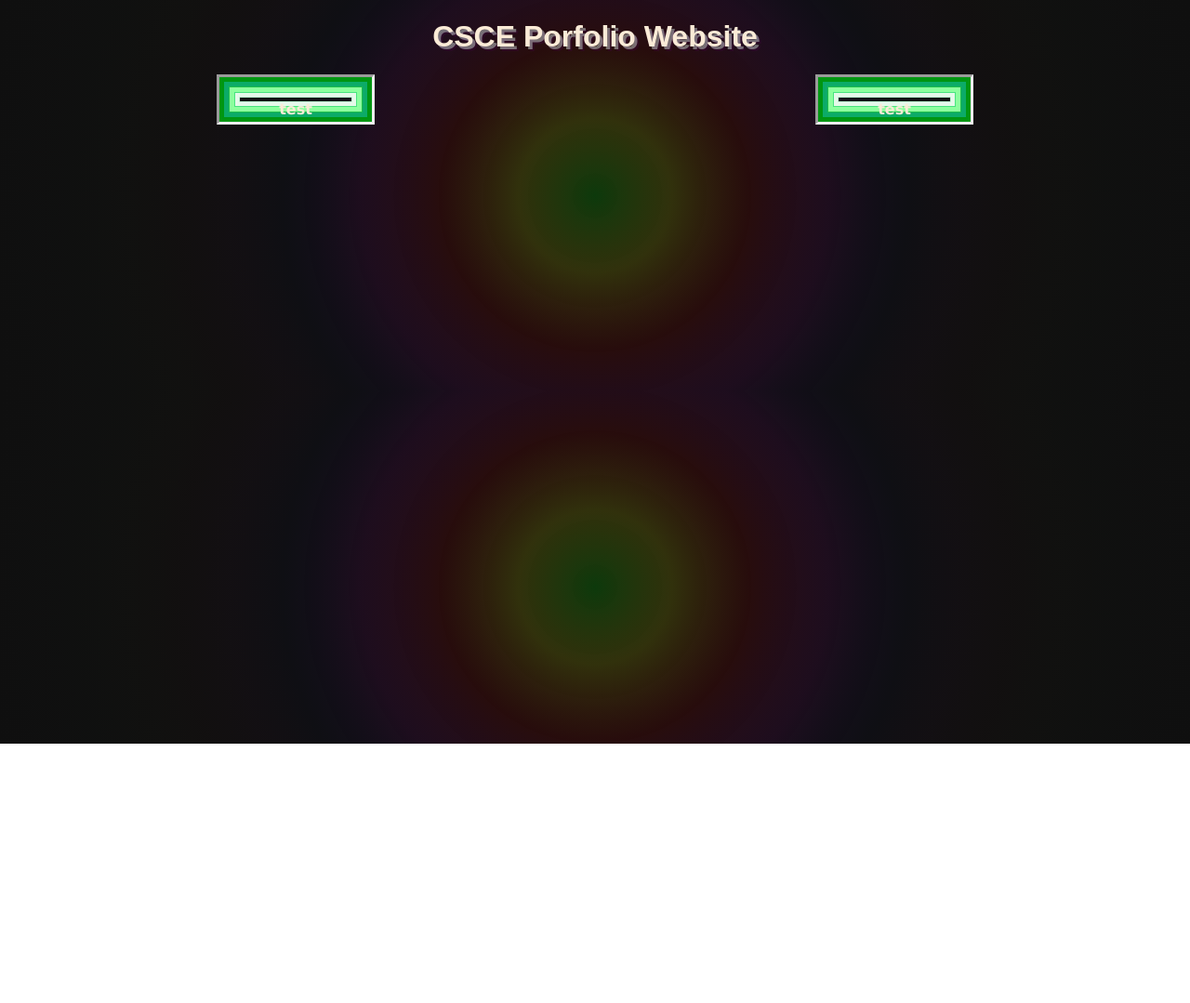
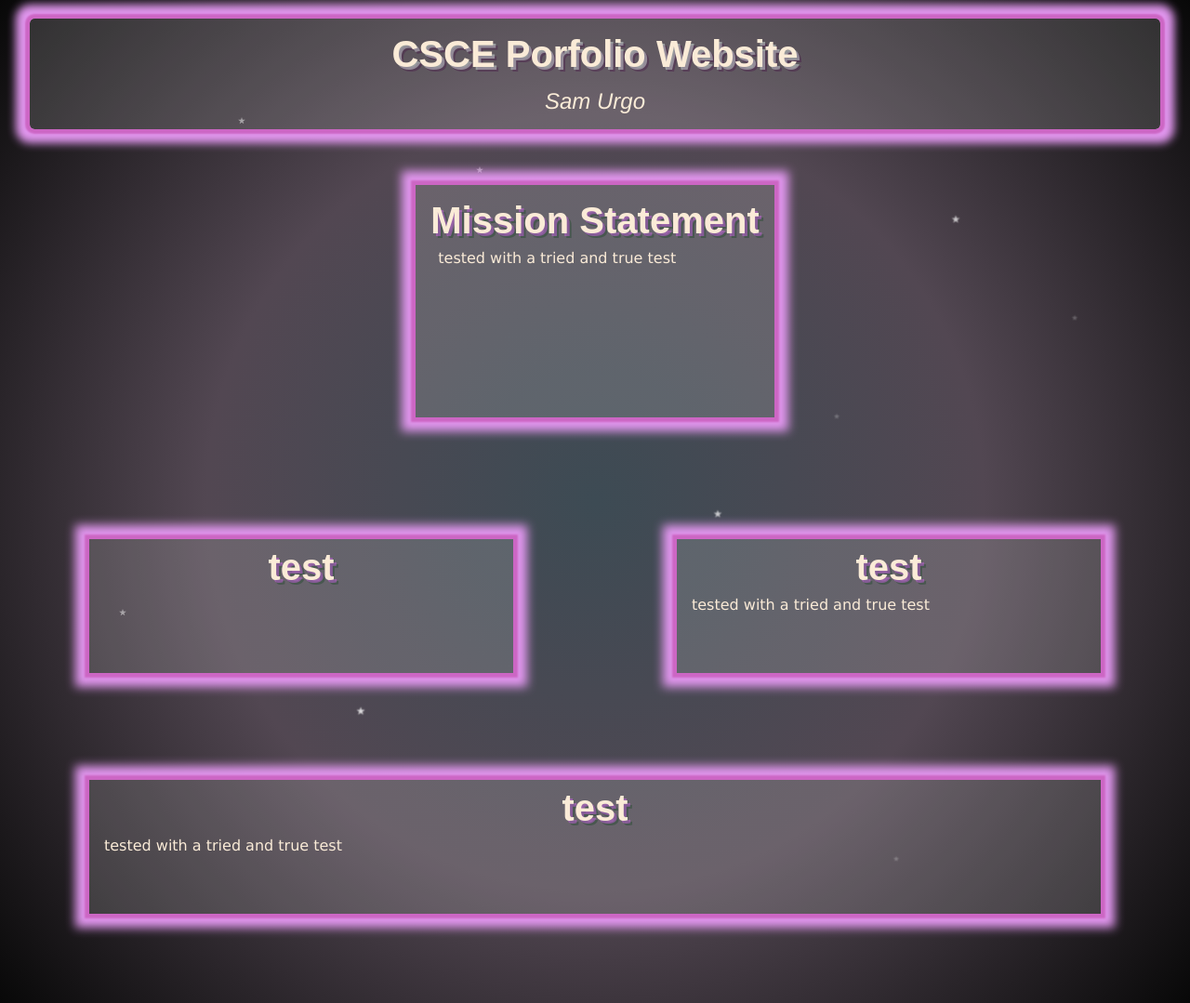
Before and after one commit to sau1401/csce_website, a plain HTML site: page index.html in a window 1280 px wide. Shown: the whole page at 93% size. Before the commit the page ends 800 px from the top, so only its background shows below. Drawn offline with Linux system fonts and the light colour scheme.

Commit message:
added a lot more content
added stars, better boxes, a header, and then some misc text that will be filled out later.

```diff
--- a/css/main.css
+++ b/css/main.css
@@ -1,55 +1,241 @@
+* {
+    margin: 0;
+    padding: 0;
+    box-sizing: border-box;
+}
+
 body {
     margin: 0;
     font-family: "Lucida Sans";
-    background: radial-gradient(
-        circle in hsl longer hue,
-        rgba(5, 51, 4, 0.97),
-        rgba(0, 0, 5, 0.94),
-        rgba(0, 0, 0, 0.94) 100%
-    );
-    background-position: center;
+    background: radial-gradient(circle, rgba(61, 75, 84, 1) 0%, rgba(82, 71, 82, 1) 50%, rgba(8, 8, 8, 1) 100%);
     align-items: center;
     justify-content: center;
-    height: 50vh;
+    min-height: 100vh;
+    overflow: hidden;
+    position: relative;
+    overflow-y: scroll;
 }
 
 body h1 {
     font-family: fantasy;
+    font-weight: bolder;
+    text-align: center;
+    text-shadow:
+        3px 3px rgba(235, 252, 247, 0.41),
+        5px 5px rgba(66, 7, 66, 0.32);
+    color: antiquewhite;
+    font-size: 2.5rem;
+}
+
+body h2 {
+    font-family: "Franklin Gothic Medium";
     font-weight: bold;
     text-align: center;
     text-shadow:
         3px 3px rgba(235, 252, 247, 0.41),
         5px 5px rgba(66, 7, 66, 0.32);
     color: antiquewhite;
+    font-size: 1.5rem;
 }
 
-.grid {
-    display: flex;
-    grid-template-rows: repeat(auto-fit, minmax(0.1fr, 1fr));
-    gap: 1vh;
+body p {
+    font-family: "Franklin Gothic Medium";
+    font-weight: lighter;
+    text-align: center;
+    color: antiquewhite;
+    font-size: 1.5rem;
+    margin-top: 0.9rem;
 }
 
-.box {
-    max-height: 5vh;
-    max-width: 6vw;
-    margin: auto;
-    border: inset;
-    box-shadow:
-        inset #009612 0 0 0 5px,
-        inset #059c28 0 0 0 1px,
-        inset #0cab68 0 0 0 10px,
-        inset #1fbd4a 0 0 0 11px,
-        inset #8cff9e 0 0 0 16px,
-        inset #48e47f 0 0 0 17px,
-        inset #e5f9ea 0 0 0 21px,
-        inset #bff7d3 0 0 0 22px;
-    padding-left: 5vw;
-    padding-right: 5vw;
-    padding-top: 0.5vh;
-    padding-bottom: 0.5vh;
-    text-align: center auto;
+/* star logic */
+.starry-background {
+    position: absolute;
+    top: 0;
+    left: 0;
+    width: 100%;
+    height: 100%;
+    overflow: hidden;
+    z-index: -1;
 }
 
-.box h4 {
+.star {
+    position: absolute;
+    width: 0.5rem;
+    aspect-ratio: 1;
+    background: rgba(255, 255, 255, 0.8);
+    clip-path: polygon(50% 0, 79% 90%, 2% 35%, 98% 35%, 21% 90%);
+    animation: twinkle 2s infinite ease-in-out alternate;
+}
+
+@keyframes twinkle {
+    from {
+        opacity: 0.2;
+        transform: scale(0.8);
+    }
+    to {
+        opacity: 1;
+        transform: scale(1.2);
+    }
+}
+
+/* generate various stars */
+.star:nth-child(1) {
+    top: 10%;
+    left: 20%;
+    animation-delay: 0s;
+}
+.star:nth-child(2) {
+    top: 40%;
+    left: 70%;
+    animation-delay: 0.5s;
+}
+.star:nth-child(3) {
+    top: 80%;
+    left: 50%;
+    animation-delay: 1s;
+}
+.star:nth-child(4) {
+    top: 30%;
+    left: 90%;
+    animation-delay: 1.5s;
+}
+.star:nth-child(5) {
+    top: 60%;
+    left: 10%;
+    animation-delay: 2s;
+}
+.star:nth-child(6) {
+    top: 20%;
+    left: 80%;
+    animation-delay: 2.5s;
+}
+.star:nth-child(7) {
+    top: 70%;
+    left: 30%;
+    animation-delay: 3s;
+}
+.star:nth-child(8) {
+    top: 50%;
+    left: 60%;
+    animation-delay: 3.5s;
+}
+.star:nth-child(9) {
+    top: 15%;
+    left: 40%;
+    animation-delay: 4s;
+}
+.star:nth-child(10) {
+    top: 85%;
+    left: 75%;
+    animation-delay: 4.5s;
+}
+
+.header {
+    text-align: center;
+    padding: 2vh;
+    margin-top: 2.5vh;
+    margin-left: 2.5vw;
+    margin-right: 2.5vw;
+    margin-bottom: 3vh;
+    background: rgba(255, 255, 255, 0.15);
+    border-radius: 5px;
+    background: rgba(255, 255, 255, 0.15);
+    box-shadow:
+        0 0 2px 5px #cc66c4,
+        0 0 10px 15px #e297ef;
+}
+
+.column-grid {
+    display: flex;
+    flex-direction: column;
+    align-items: center;
+    grid-template-columns: repeat(auto-fit, minmax(0.1fr, 1fr));
+    gap: 1rem;
+    padding: 1rem;
+}
+
+.row-grid {
+    display: flex;
+    flex-direction: rows;
+    align-items: center;
+    grid-template-rows: repeat(auto-fit, minmax(minimum-width, minimum-width));
+    flex-wrap: wrap;
+    justify-content: center;
+    gap: 1rem;
+    padding: 1rem;
+}
+
+.generic-box {
+    display: flexbox;
+    justify-content: center;
+    align-items: center;
+    text-align: left;
+    margin: 5rem;
+    margin-top: 1.2rem;
+    background: rgba(255, 255, 255, 0.15);
+    box-shadow:
+        0 0 2px 5px #cc66c4,
+        0 0 10px 15px #e297ef;
+    padding: 0.5rem;
+    cursor: crosshair;
+    min-width: 5rem;
+    max-width: 100%;
+    min-height: 9rem;
+    max-height: auto;
+    word-wrap: break-word;
+    overflow-wrap: break-word;
+}
+
+.generic-box h1 {
     color: antiquewhite;
+    font-weight: light;
+    text-shadow:
+        3px 3px rgba(226, 100, 255, 0.41),
+        5px 5px rgba(7, 66, 19, 0.32);
 }
+
+.generic-box h4 {
+    color: antiquewhite;
+    font-weight: lighter;
+    padding: 0.5rem;
+}
+
+.info-box {
+    display: flexbox;
+    justify-content: center;
+    align-items: center;
+    text-align: left;
+    margin: 5rem;
+    margin-top: 1.2rem;
+    background: rgba(255, 255, 255, 0.15);
+    box-shadow:
+        0 0 2px 5px #cc66c4,
+        0 0 10px 15px #e297ef;
+    padding: 1rem;
+    cursor: crosshair;
+    min-width: 10rem;
+    max-width: 100%;
+    min-height: 9rem;
+    max-height: auto;
+    word-wrap: break-word;
+    overflow-wrap: break-word;
+}
+
+.info-box h1 {
+    color: antiquewhite;
+    font-weight: light;
+    text-shadow:
+        3px 3px rgba(226, 100, 255, 0.41),
+        5px 5px rgba(7, 66, 19, 0.32);
+}
+
+.info-box h4 {
+    color: antiquewhite;
+    font-weight: lighter;
+    padding: 0.5rem;
+}
+
+.generic-box,
+.info-box {
+    flex: 1 1 250px; /* grow, shrink, base width */
+}
--- a/index.html
+++ b/index.html
@@ -6,14 +6,42 @@
         <link rel="stylesheet" href="css/main.css" />
     </head>
     <body>
-        <h1>CSCE Porfolio Website</h1>
+        <div class="header">
+            <h1>CSCE Porfolio Website</h1>
 
-        <div class="grid">
-            <div class="box">
-                <h4>test</h4>
+            <p><i>Sam Urgo</i></p>
+        </div>
+
+        <div class="starry-background">
+            <div class="star"></div>
+            <div class="star"></div>
+            <div class="star"></div>
+            <div class="star"></div>
+            <div class="star"></div>
+            <div class="star"></div>
+            <div class="star"></div>
+            <div class="star"></div>
+            <div class="star"></div>
+            <div class="star"></div>
+        </div>
+
+        <div class="column-grid">
+            <div class="info-box">
+                <h1>Mission Statement</h1>
+                <h4>tested with a tried and true test</h4>
             </div>
-            <div class="box">
-                <h4>test</h4>
+        </div>
+        <div class="row-grid">
+            <div class="generic-box">
+                <h1>test</h1>
+            </div>
+            <div class="generic-box">
+                <h1>test</h1>
+                <h4>tested with a tried and true test</h4>
+            </div>
+            <div class="generic-box">
+                <h1>test</h1>
+                <h4>tested with a tried and true test</h4>
             </div>
         </div>
     </body>
```
